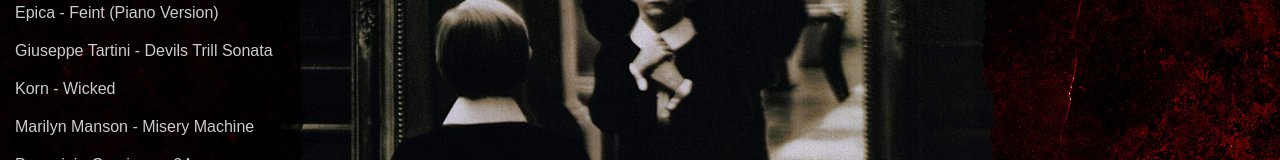
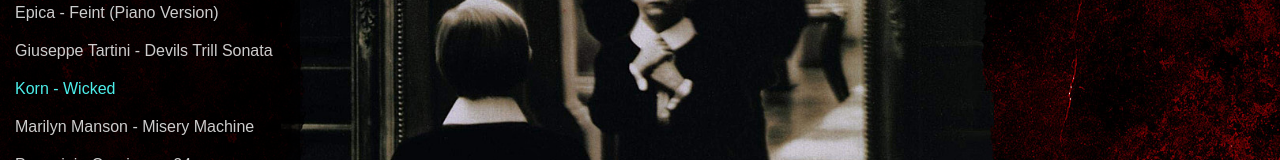
Before and after one commit to N-bred/react-music-player, a React (Create React App) app: page / in a window 1280 px wide. Shown: the part 241-401 px from the top of the page. Built offline with nearby package versions, Linux system fonts and the light colour scheme.

Commit message:
Set active class on songs

```diff
--- a/src/components/Sidebar/Sidebar.jsx
+++ b/src/components/Sidebar/Sidebar.jsx
@@ -67,7 +67,11 @@ export const Sidebar = ({ songs, currentSong, changeSong }) => {
 
          <SearchBar handleSearch={handleSearch} />
 
-         <MusicList songs={state.songs} changeSong={changeSong} />
+         <MusicList
+            songs={state.songs}
+            changeSong={changeSong}
+            currentSong={currentSong}
+         />
       </SidebarComp>
    );
 };
--- a/src/components/Sidebar/sub-components/MusicList.jsx
+++ b/src/components/Sidebar/sub-components/MusicList.jsx
@@ -1,5 +1,5 @@
 import React from 'react';
-import styled from 'styled-components';
+import styled, { css } from 'styled-components';
 
 const Container = styled.div`
    margin: 4rem 0;
@@ -28,17 +28,29 @@ const Option = styled.a`
    width: 100%;
    padding: 1rem 0;
 
+   ${props =>
+      props.active &&
+      css`
+         color: var(--primary);
+      `}
+
    :hover {
       color: var(--primary);
    }
 `;
 
-export const MusicList = ({ songs, changeSong }) => {
+export const MusicList = ({ songs, changeSong, currentSong }) => {
    const handleChange = e => {
       e.preventDefault();
       e.stopPropagation();
       changeSong(e.target.id);
    };
+
+   const setActiveClass = id => {
+      const active = currentSong.id === id;
+      return active ? true : false;
+   };
+
    return (
       <Container>
          <Title>Available Songs</Title>
@@ -47,6 +59,7 @@ export const MusicList = ({ songs, changeSong }) => {
             <li>
                {songs.map(song => (
                   <Option
+                     active={setActiveClass(song.id)}
                      onClick={handleChange}
                      id={song.id}
                      key={song.id}
```
Lines whose indentation alone changed are shown as unchanged.
